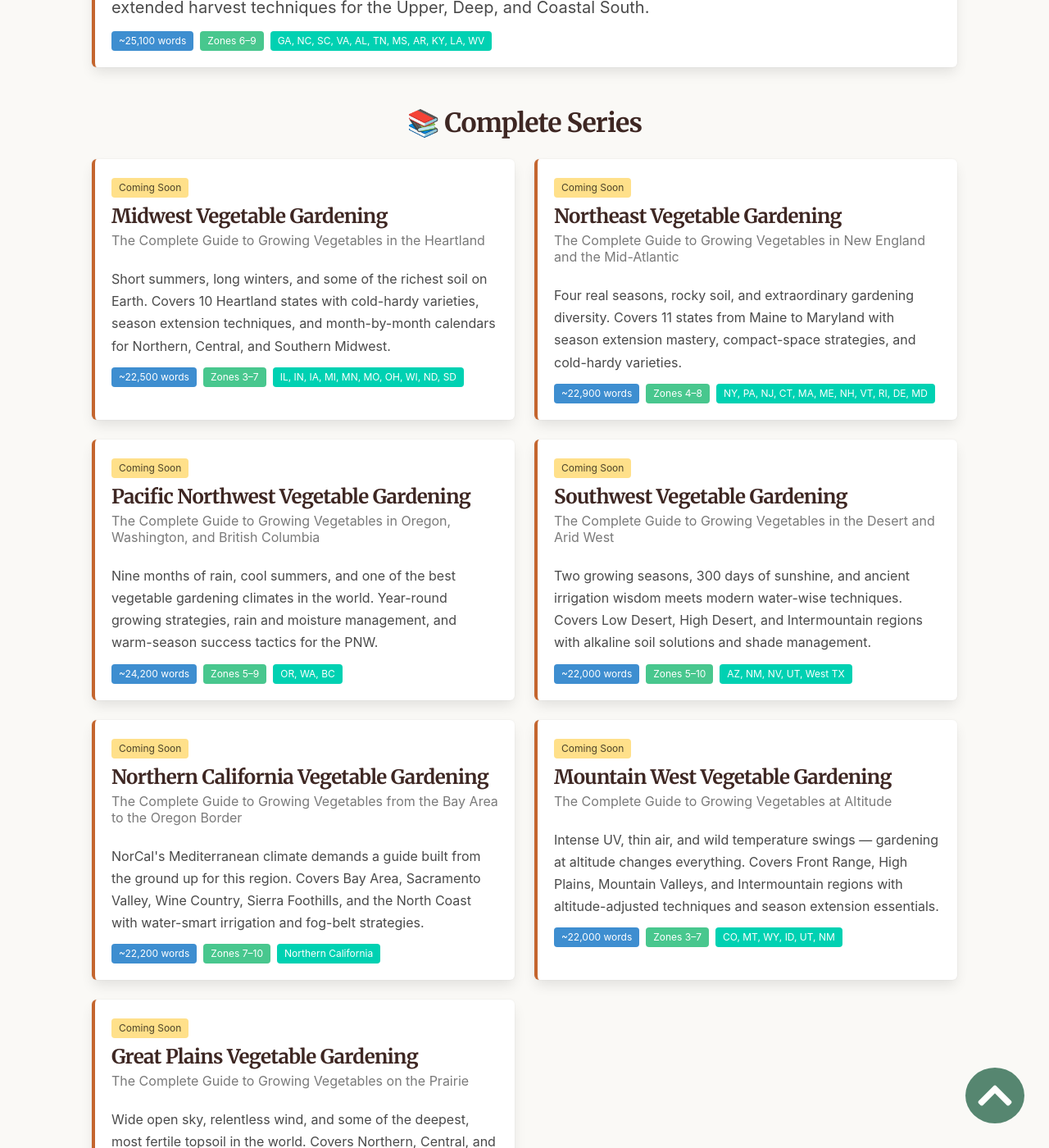
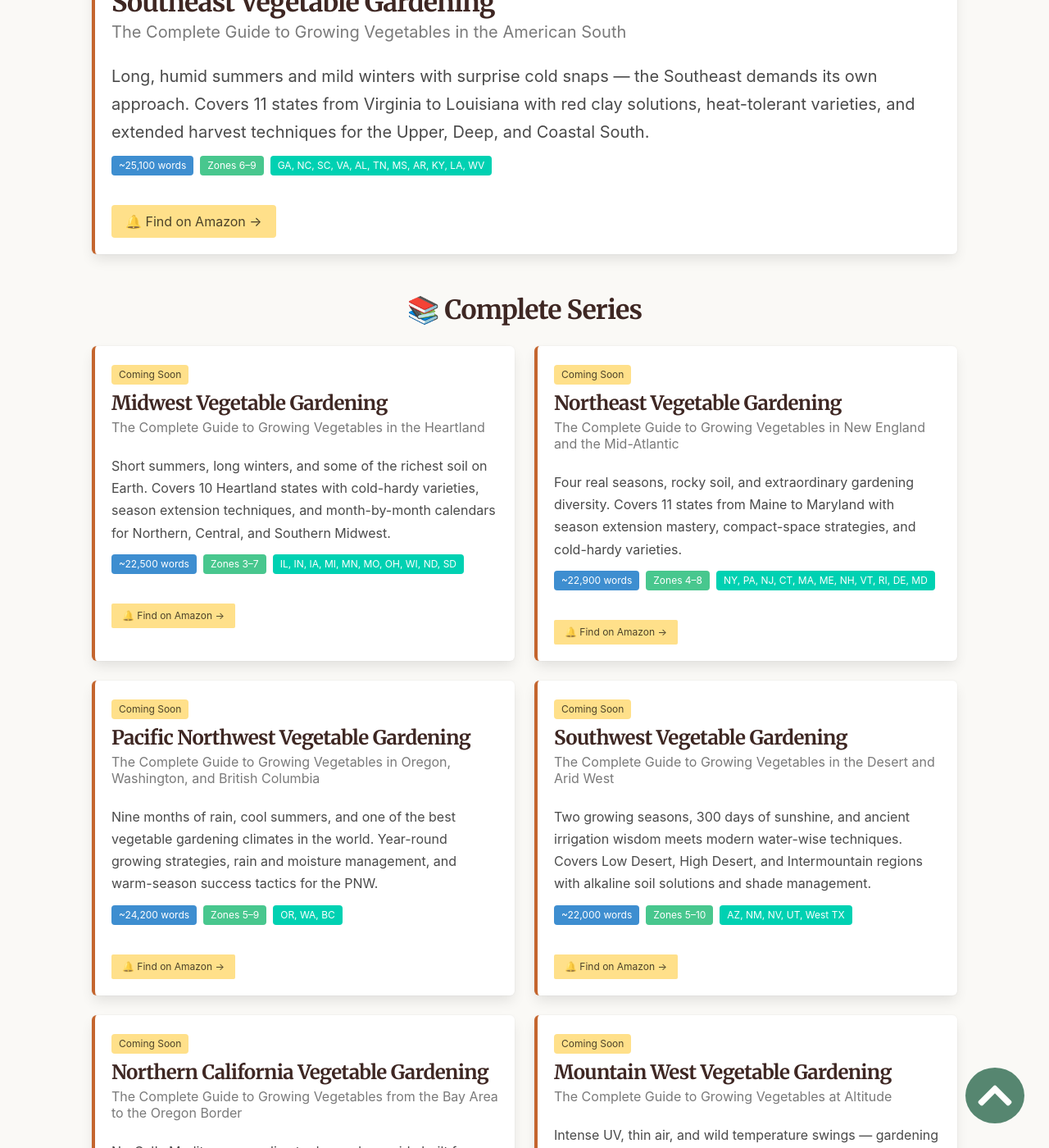
Before and after one commit to emaxon/harvesthomeguides-site, a Jekyll site: the page built from _pages/books.md, in a window 1280 px wide and 1400 px high, scrolled down 1347 px. Shown: the whole window at 82% size. Built offline with Jekyll 4.4.1, drawn with Linux system fonts in a browser that asks for light colours; comment, search, counter and statistics services are not loaded; some of the changed text lies outside the part shown.

Commit message:
Add Amazon affiliate search links (epmlabs-20) to all book listings

```diff
--- a/_pages/books.md
+++ b/_pages/books.md
@@ -129,6 +129,7 @@ description: "The Harvest Home Guides book series — 10 regional vegetable gard
         <span class="tag is-success">Zones 7–10</span>
         <span class="tag is-primary">Texas</span>
       </div>
+      <a href="https://www.amazon.com/s?k=Texas+Vegetable+Gardening+Evan+Maxon&tag=epmlabs-20" class="button is-warning mt-3" target="_blank" rel="nofollow noopener">🔔 Find on Amazon →</a>
     </div>
 
     <!-- Florida -->
@@ -142,6 +143,7 @@ description: "The Harvest Home Guides book series — 10 regional vegetable gard
         <span class="tag is-success">Zones 8–11</span>
         <span class="tag is-primary">Florida</span>
       </div>
+      <a href="https://www.amazon.com/s?k=Florida+Vegetable+Gardening+Evan+Maxon&tag=epmlabs-20" class="button is-warning mt-3" target="_blank" rel="nofollow noopener">🔔 Find on Amazon →</a>
     </div>
 
     <!-- Southeast -->
@@ -155,6 +157,7 @@ description: "The Harvest Home Guides book series — 10 regional vegetable gard
         <span class="tag is-success">Zones 6–9</span>
         <span class="tag is-primary">GA, NC, SC, VA, AL, TN, MS, AR, KY, LA, WV</span>
       </div>
+      <a href="https://www.amazon.com/s?k=Southeast+Vegetable+Gardening+Evan+Maxon&tag=epmlabs-20" class="button is-warning mt-3" target="_blank" rel="nofollow noopener">🔔 Find on Amazon →</a>
     </div>
 
     <h2 class="title is-3 has-text-centered mt-6 mb-5">📚 Complete Series</h2>
@@ -173,6 +176,7 @@ description: "The Harvest Home Guides book series — 10 regional vegetable gard
             <span class="tag is-success">Zones 3–7</span>
             <span class="tag is-primary">IL, IN, IA, MI, MN, MO, OH, WI, ND, SD</span>
           </div>
+          <a href="https://www.amazon.com/s?k=Midwest+Vegetable+Gardening+Evan+Maxon&tag=epmlabs-20" class="button is-warning is-small mt-3" target="_blank" rel="nofollow noopener">🔔 Find on Amazon →</a>
         </div>
       </div>
 
@@ -188,6 +192,7 @@ description: "The Harvest Home Guides book series — 10 regional vegetable gard
             <span class="tag is-success">Zones 4–8</span>
             <span class="tag is-primary">NY, PA, NJ, CT, MA, ME, NH, VT, RI, DE, MD</span>
           </div>
+          <a href="https://www.amazon.com/s?k=Northeast+Vegetable+Gardening+Evan+Maxon&tag=epmlabs-20" class="button is-warning is-small mt-3" target="_blank" rel="nofollow noopener">🔔 Find on Amazon →</a>
         </div>
       </div>
 
@@ -203,6 +208,7 @@ description: "The Harvest Home Guides book series — 10 regional vegetable gard
             <span class="tag is-success">Zones 5–9</span>
             <span class="tag is-primary">OR, WA, BC</span>
           </div>
+          <a href="https://www.amazon.com/s?k=Pacific+Northwest+Vegetable+Gardening+Evan+Maxon&tag=epmlabs-20" class="button is-warning is-small mt-3" target="_blank" rel="nofollow noopener">🔔 Find on Amazon →</a>
         </div>
       </div>
 
@@ -218,6 +224,7 @@ description: "The Harvest Home Guides book series — 10 regional vegetable gard
             <span class="tag is-success">Zones 5–10</span>
             <span class="tag is-primary">AZ, NM, NV, UT, West TX</span>
           </div>
+          <a href="https://www.amazon.com/s?k=Southwest+Vegetable+Gardening+Evan+Maxon&tag=epmlabs-20" class="button is-warning is-small mt-3" target="_blank" rel="nofollow noopener">🔔 Find on Amazon →</a>
         </div>
       </div>
 
@@ -233,6 +240,7 @@ description: "The Harvest Home Guides book series — 10 regional vegetable gard
             <span class="tag is-success">Zones 7–10</span>
             <span class="tag is-primary">Northern California</span>
           </div>
+          <a href="https://www.amazon.com/s?k=Northern+California+Vegetable+Gardening+Evan+Maxon&tag=epmlabs-20" class="button is-warning is-small mt-3" target="_blank" rel="nofollow noopener">🔔 Find on Amazon →</a>
         </div>
       </div>
 
@@ -248,6 +256,7 @@ description: "The Harvest Home Guides book series — 10 regional vegetable gard
             <span class="tag is-success">Zones 3–7</span>
             <span class="tag is-primary">CO, MT, WY, ID, UT, NM</span>
           </div>
+          <a href="https://www.amazon.com/s?k=Mountain+West+Vegetable+Gardening+Evan+Maxon&tag=epmlabs-20" class="button is-warning is-small mt-3" target="_blank" rel="nofollow noopener">🔔 Find on Amazon →</a>
         </div>
       </div>
 
@@ -263,6 +272,7 @@ description: "The Harvest Home Guides book series — 10 regional vegetable gard
             <span class="tag is-success">Zones 4–8</span>
             <span class="tag is-primary">KS, NE, OK, ND, SD, TX, CO, MT</span>
           </div>
+          <a href="https://www.amazon.com/s?k=Great+Plains+Vegetable+Gardening+Evan+Maxon&tag=epmlabs-20" class="button is-warning is-small mt-3" target="_blank" rel="nofollow noopener">🔔 Find on Amazon →</a>
         </div>
       </div>
 
```
